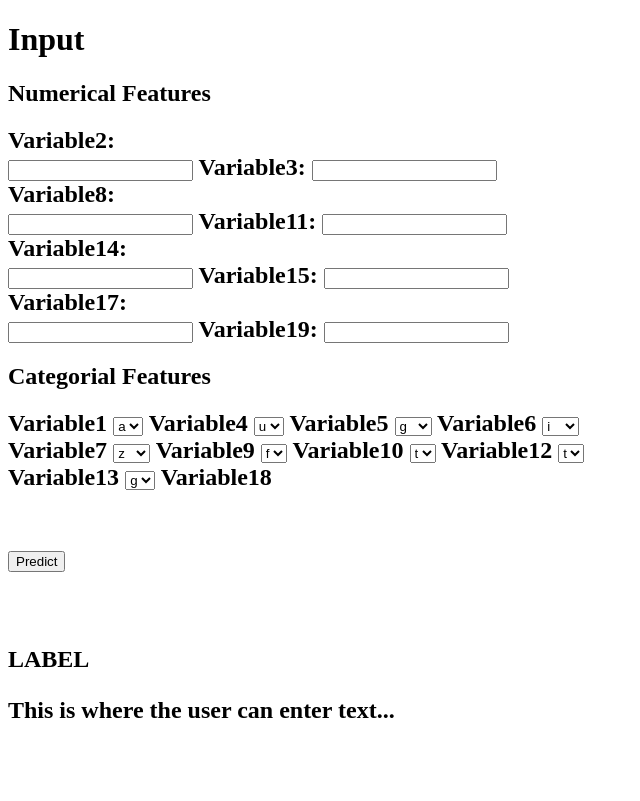
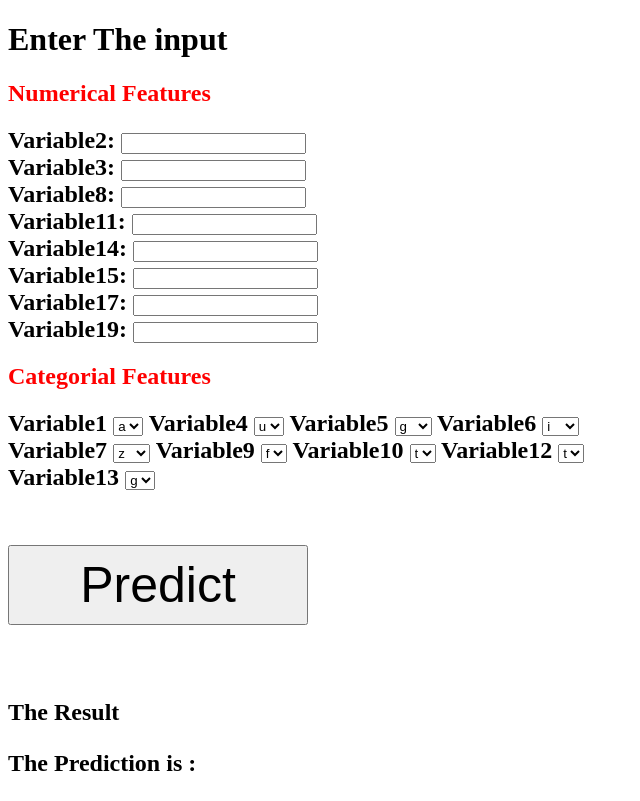
Before and after one commit to AhmedNasserabdelkareem/Binary_Classification_Problem, a Flask app: page / in a window 1280 px wide. Shown: the whole page, without its empty margins (0-640 px from the left). Before the commit the page ends 718 px from the top, so only its background shows below. Run offline with Flask 2, Linux system fonts and the light colour scheme.

Commit message:
Add Serverside

```diff
--- a/SERVER_SIDE/app.py
+++ b/SERVER_SIDE/app.py
@@ -2,14 +2,14 @@
 import json
 import bcp
 
-app = Flask(__name__)
+api = Flask(__name__)
 
 
-@app.route('/predict', methods=['GET'])
+@api.route('/predict', methods=['GET'])
 def generateImage():
     input = []
-    for i in range(0,48):
-        input.append(request.args.get('p'+str(i)))
+    for i in range(1,49):
+        input.append(float(request.args.get('p'+str(i))))
     result = {'predict': []}
     check = bcp.predict(input)
     if check == 1:
@@ -17,11 +17,11 @@
     else:
         return json.dumps({'predict': 'no.'})
 
-@app.route("/")
+@api.route("/")
 def home_view():
     return render_template('index.html', title='Welcome')
 
 
 
 if __name__ == '__main__':
-    app.run()
+    api.run()
--- a/SERVER_SIDE/requirements.txt
+++ b/SERVER_SIDE/requirements.txt
@@ -1,3 +1,3 @@
 Flask==1.1.1
 numpy
-pickle
+gunicorn
--- /dev/null
+++ b/SERVER_SIDE/runtime.txt
@@ -0,0 +1 @@
+python-3.7.8
--- a/SERVER_SIDE/templates/index.html
+++ b/SERVER_SIDE/templates/index.html
@@ -1,33 +1,35 @@
 <!DOCTYPE html>
 <html>
+<title>widebot</title>
+
 <body>
 
-<h1>Input</h1>
-<h2>Numerical Features<h2>
+<h1>Enter The input</h1>
+<h2 style="color:#FF0000">Numerical Features<h2>
 
 <form>
-  <label for="fname">Variable2:</label><br>
-  <input type="text" id="var2" name="fname">
+  <label for="fname">Variable2:</label>
+  <input type="text" id="var2" name="fname"><br>
   <label for="lname">Variable3:</label>
   <input type="text" id="var3" name="lname"><br>
 
-  <label for="fname">Variable8:</label><br>
-  <input type="text" id="var8" name="fname">
+  <label for="fname">Variable8:</label>
+  <input type="text" id="var8" name="fname"><br>
   <label for="lname">Variable11:</label>
   <input type="text" id="var11" name="lname"><br>
 
-  <label for="fname">Variable14:</label><br>
-  <input type="text" id="var14" name="fname">
+  <label for="fname">Variable14:</label>
+  <input type="text" id="var14" name="fname"><br>
   <label for="lname">Variable15:</label>
   <input type="text" id="var15" name="lname"><br>
 
-  <label for="fname">Variable17:</label><br>
-  <input type="text" id="var17" name="fname">
+  <label for="fname">Variable17:</label>
+  <input type="text" id="var17" name="fname"><br>
   <label for="lname">Variable19:</label>
   <input type="text" id="var19" name="lname"><br>
 </form>
 
-<h2> Categorial Features<h2>
+<h2 style="color:#FF0000"> Categorial Features<h2>
 
 <label for="cars">Variable1</label>
 
@@ -111,7 +113,6 @@
   <option value="46">s</option>
   <option value="47">p</option>
 </select>
-<label for="cars">Variable18</label>
 <script>
 function Predict() {
 var Features = new Array(48);
@@ -136,12 +137,21 @@
 
 const Http = new XMLHttpRequest();
 
-const url='https://jsonplaceholder.typicode.com/posts';
-Http.open("GET", url);
+var base='https://widebot-bcp.herokuapp.com/predict?';
+for (var i = 0; i <Features.length; i++) {
+  if(i == Features.length-1){
+    base+=("p"+(i+1).toString()+"="+Features[i].toString());
+  }else{
+  base+=("p"+(i+1).toString()+"="+Features[i].toString()+"&");
+}
+}
+Http.open("GET", base);
 Http.send();
-
 Http.onreadystatechange = (e) => {
   console.log(Http.responseText)
+  var result = JSON.parse(Http.responseText)
+  document.getElementById("p1").innerHTML = "The Prediction is : "+result.predict;
+
 }
 
 }
@@ -150,12 +160,11 @@
 </script>
 
 <br><br><br>
-<button onclick="Predict()">Predict</button>
+<button style="width:300px;height:80px;font-size:50px" onclick="Predict()">Predict</button>
 <br><br><br>
-<h2>LABEL<h2>
-<p>
-This is where the user can enter text...
-</p>
+<h2>The Result<h2>
+<p id="p1">
+The Prediction is :</p>
 
 </body>
 </html>
```
Also changed, not shown: 1 other file.
